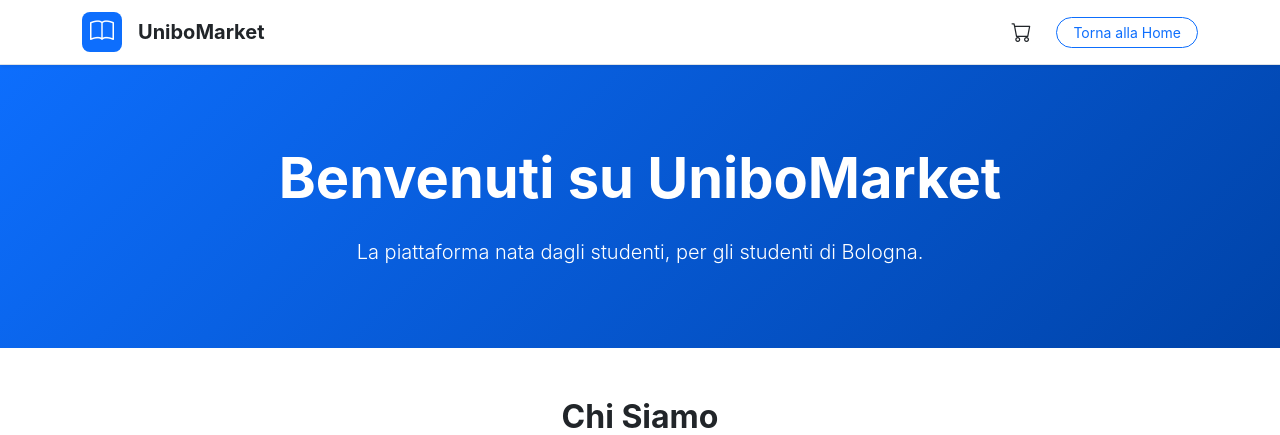
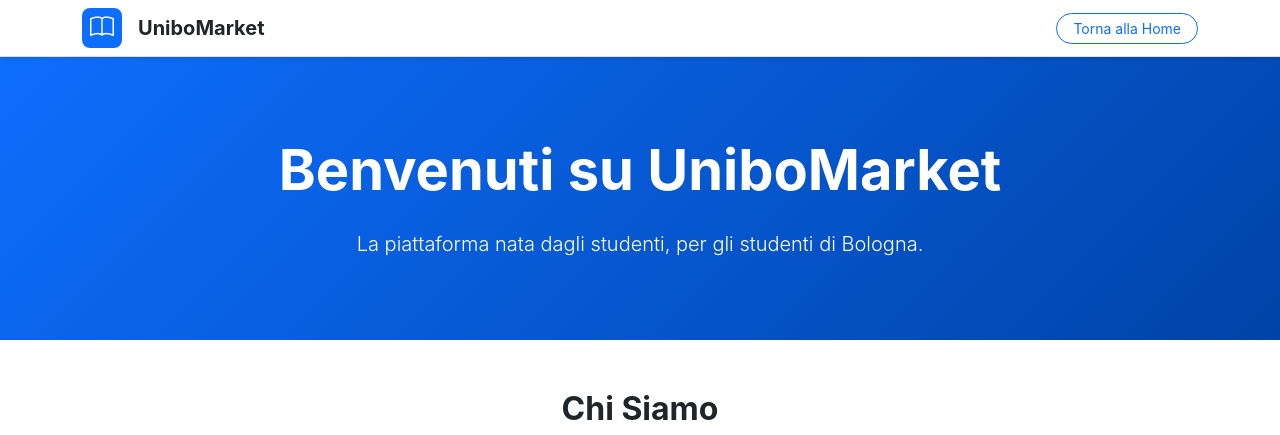
Before and after one commit to NoT-Guerra/Elaborato_Web, a PHP site: page /chi_siamo.php in a window 1280 px wide. Shown: the top 435 px of the page. Run offline with PHP 8.4, Linux system fonts and the light colour scheme.

Commit message:
Tolto il carrello dentro chi siamo.php

```diff
--- a/public/chi_siamo.php
+++ b/public/chi_siamo.php
@@ -103,13 +103,6 @@ if ($is_logged_in && isset($_SESSION['user_id'])) {
                     <h1 class="h5 fw-bold mb-0">UniboMarket</h1>
                 </a>
                 <div class="d-flex align-items-center gap-3">
-                    <a href="shop/carrello.php" class="btn btn-link text-body p-2 position-relative">
-                        <i class="bi bi-cart fs-5"></i>
-                        <span id="cart-counter-header"
-                            class="badge rounded-pill bg-danger <?php echo ($cart_count > 0) ? '' : 'd-none'; ?>">
-                            <?php echo $cart_count; ?>
-                        </span>
-                    </a>
                     <a href="index.php" class="btn btn-outline-primary btn-sm rounded-pill px-3">Torna alla Home</a>
                 </div>
             </div>
```
